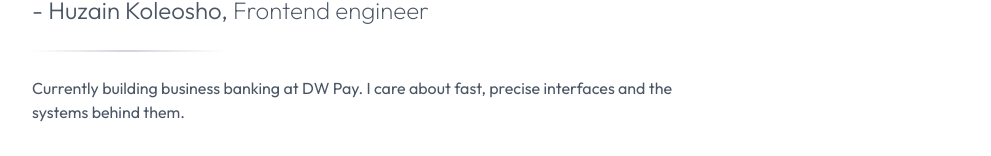
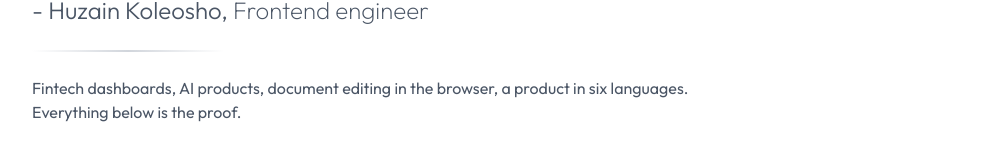
Before and after one commit to Uzayn/my-portfolio, a Next.js app: page / in a window 1280 px wide. Shown: the part 310-466 px from the top of the page, without its empty margins (144-1135 px from the left). Built offline with nearby package versions, Linux system fonts and the light colour scheme.

Commit message:
feat(hero): sub-line lists the work instead of the employer
Co-Authored-By: Claude Fable 5.1 <noreply@anthropic.com>

```diff
--- a/src/components/Hero.tsx
+++ b/src/components/Hero.tsx
@@ -26,8 +26,8 @@ export default function Hero() {
         <div className="w-48 h-0.5 bg-gradient-to-r from-gray-300/0 via-gray-300 to-gray-300/0" />
 
         <p className="max-w-prose text-gray-600">
-          Currently building business banking at DW Pay. I care about fast,
-          precise interfaces and the systems behind them.
+          Fintech dashboards, AI products, document editing in the browser, a
+          product in six languages. Everything below is the proof.
         </p>
 
         <div className="flex flex-wrap gap-3 pt-2">
```
